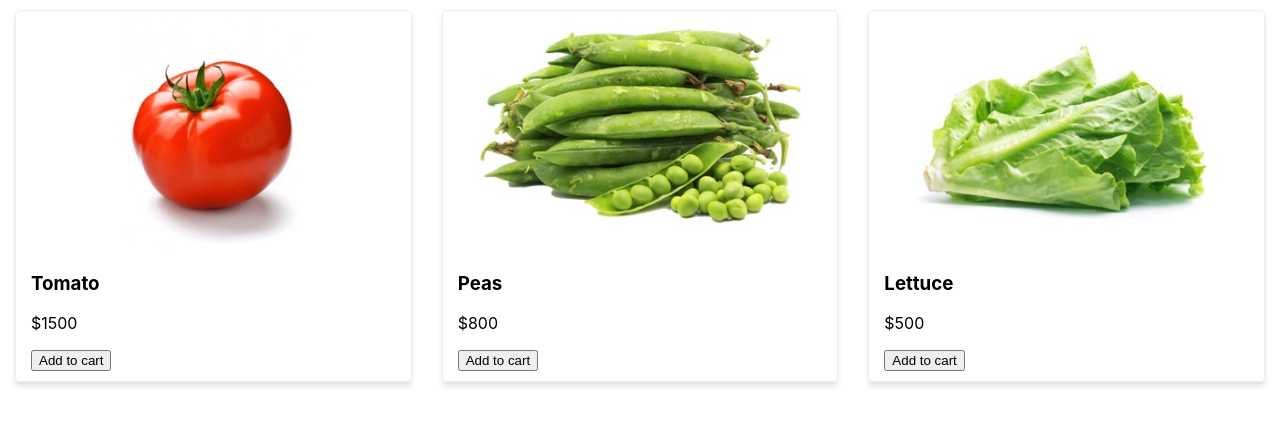
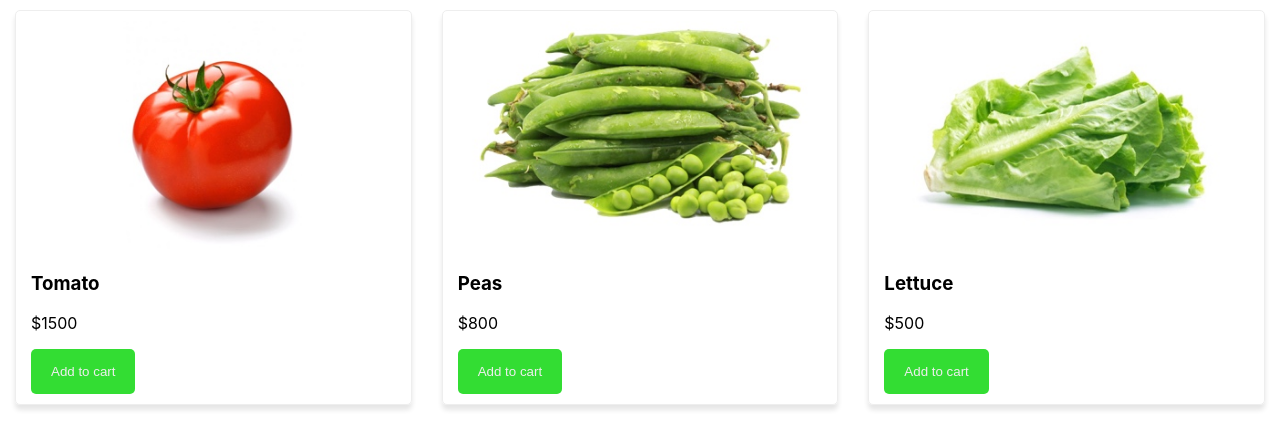
Before and after one commit to Hernandiaz035/shopping-cart, a React (Create React App) app: page / in a window 1280 px wide. Shown: the top 448 px of the page. Built offline with nearby package versions, Linux system fonts and the light colour scheme.

Commit message:
Add Button Component to Product component and style code.

```diff
--- a/src/components/Product.js
+++ b/src/components/Product.js
@@ -1,4 +1,5 @@
 import { Component } from 'react';
+import { Button } from './Button';
 
 const styles = {
     product: {
@@ -9,9 +10,9 @@ const styles = {
         padding: '10px 15px',
         margin: '10px 15px',
     },
-    img:  {
+    img: {
         width:  '100%',
-    }
+    },
 }
 
 class Product extends Component {
@@ -19,15 +20,10 @@ class Product extends Component {
         const {
             product,
             addToCart,
-            key,
         } = this.props;
 
         return (
-            <div
-                style={styles.product}
-                className="product-card"
-                key={key}
-            >
+            <div style={styles.product}>
                 <img
                 style={styles.img}
                     src={product.img}
@@ -35,11 +31,11 @@ class Product extends Component {
                 />
                 <h3>{product.name}</h3>
                 <p>{`$${product.price}`}</p>
-                <button
-                    onClick= {addToCart}
+                <Button
+                    onClick={() => addToCart(product)}
                 >
                     Add to cart
-                </button>
+                </Button>
             </div>
         );
     }
```
